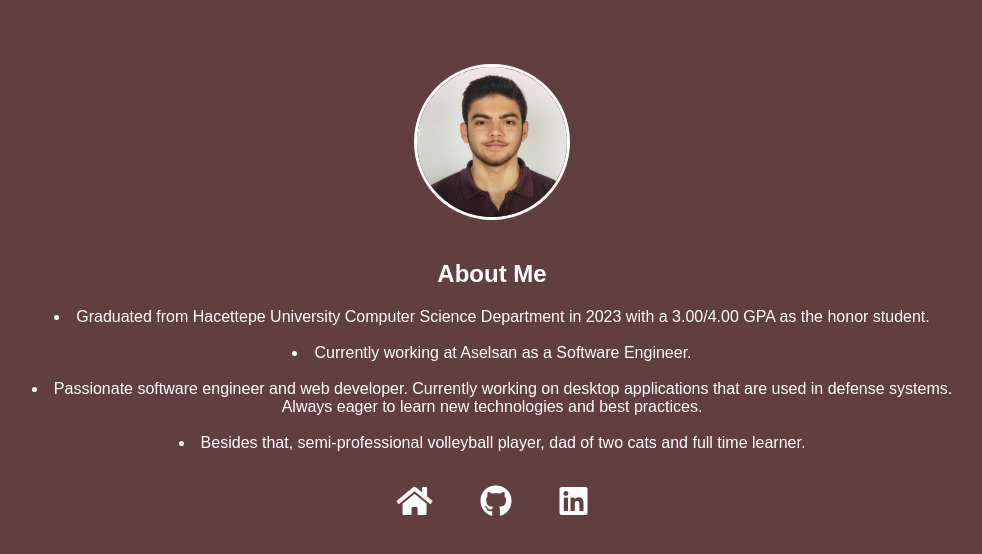
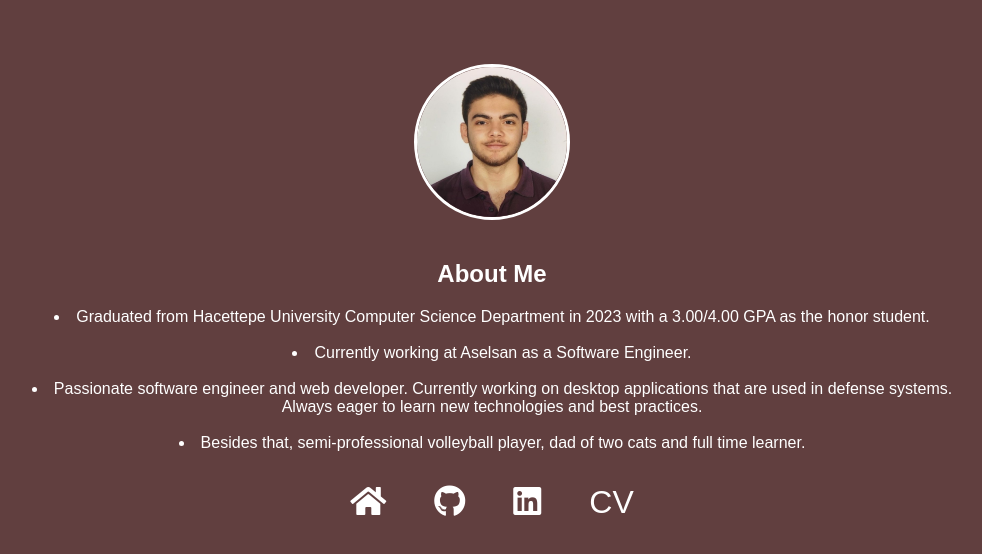
Before and after one commit to besirkassab/besirkassab.github.io, a plain HTML site: page about.html in a window 1280 px wide. Shown: the whole page, without its empty margins (148-1130 px from the left). Drawn offline with Linux system fonts and the light colour scheme.

Commit message:
cv added, styles fixed

```diff
--- a/about.html
+++ b/about.html
@@ -24,6 +24,7 @@
         <a href="https://linkedin.com/in/besirkassab" target="_blank" class="social-link">
           <i class="fab fa-linkedin"></i>
         </a>
+        <a href="BesirKassab.pdf" target="_blank" class="social-link">CV</a>
         <!-- <a href="https://twitter.com/besir" target="_blank" class="social-link">
           <i class="fab fa-twitter"></i>
         </a> -->
--- a/styles/style.css
+++ b/styles/style.css
@@ -67,6 +67,7 @@ body {
     color: white;
     position: relative;
     transition: color 0.3s ease;
+    text-decoration: none;
   }
 
   .social-link::after {
```
Also changed, not shown: index.html (+1 -1 lines), 1 other file.
